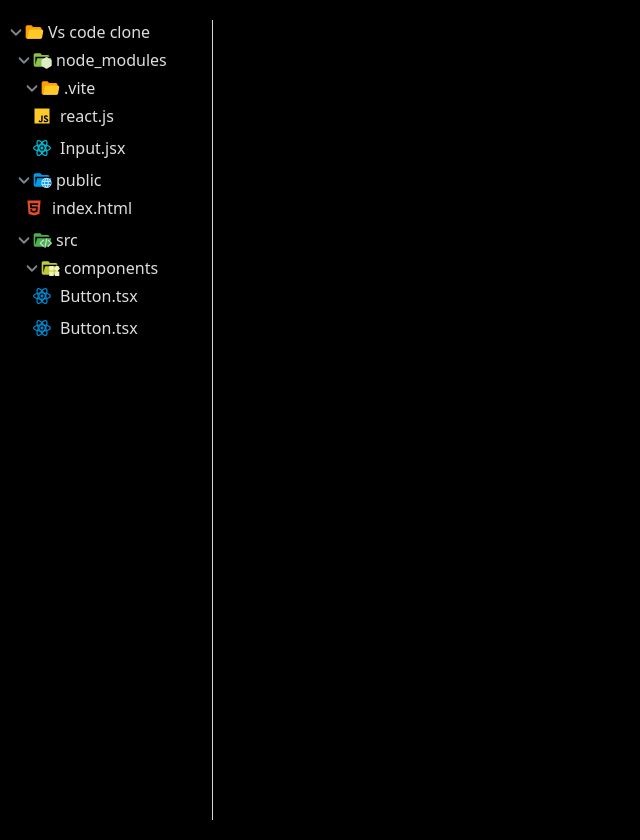
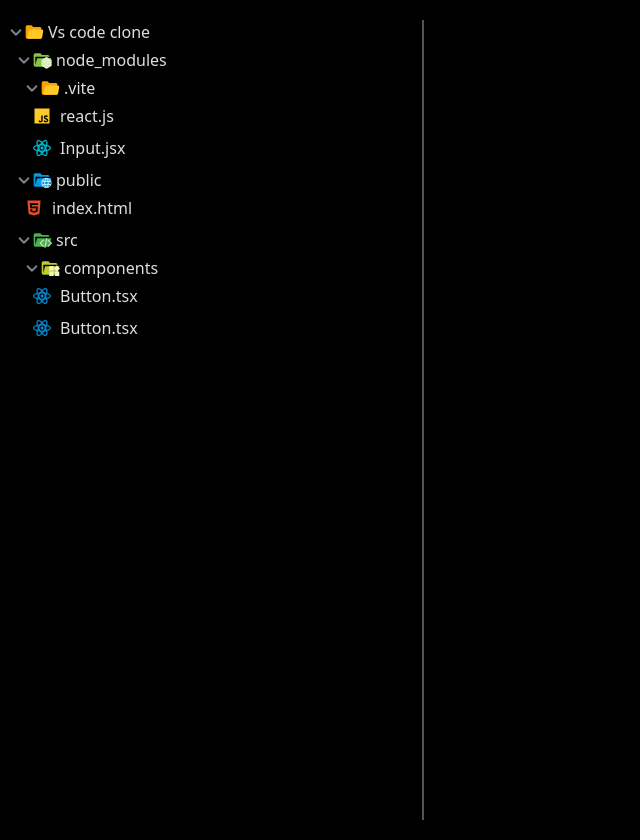
Before and after one commit to EmanSafa/Vs-Clone, a React (Vite) app: page / in a window 1280 px wide. Shown: the whole page, without its empty margins (0-640 px from the left). Built offline with nearby package versions, Linux system fonts and the light colour scheme.

Commit message:
feat/ResizablePanel

```diff
--- a/package.json
+++ b/package.json
@@ -15,6 +15,7 @@
     "react": "^19.1.1",
     "react-dom": "^19.1.1",
     "react-redux": "^9.2.0",
+    "react-resizable-panels": "^3.0.4",
     "react-syntax-highlighter": "^15.6.1",
     "tailwindcss": "^4.1.11",
     "uuid": "^11.1.0"
--- a/src/App.tsx
+++ b/src/App.tsx
@@ -1,16 +1,22 @@
 import "./App.css";
 import OpenedFilesBar from "./components/OpenedFilesBar";
 import RecursiveComponent from "./components/RecursiveComponent";
+import ResizablePanel from "./components/ResizablePanel";
 import { fileTree } from "./data/FileTree";
 
 function App() {
   return (
     <>
       <div className="my-5 flex h-screen ">
-        <div className="w-64 border-r border-gray-300">
-          <RecursiveComponent fileTree={fileTree} />
-        </div>
-        <OpenedFilesBar />
+        <ResizablePanel
+        showLeftPanel
+          leftPanel={
+            <div>
+              <RecursiveComponent fileTree={fileTree} />
+            </div>
+          }
+          rightPanel={<OpenedFilesBar />}
+        />
       </div>
     </>
   );
--- /dev/null
+++ b/src/components/ResizablePanel.tsx
@@ -0,0 +1,37 @@
+import { Panel, PanelGroup, PanelResizeHandle } from "react-resizable-panels";
+interface IProps {
+  defaultLayout?: number[] | undefined;
+  leftPanel: React.ReactNode;
+  rightPanel: React.ReactNode;
+  showLeftPanel?: boolean;
+}
+const ResizablePanel = ({
+  defaultLayout = [33, 67],
+  leftPanel,
+  rightPanel,
+  showLeftPanel,
+}: IProps) => {
+  const onLayout = (sizes: number[]) => {
+    document.cookie = `react-resizable-panels:layout=${JSON.stringify(sizes)}`;
+  };
+
+  return (
+    <PanelGroup
+      direction="horizontal"
+      onLayout={onLayout}
+      autoSaveId="condition"
+    >
+      {showLeftPanel && (
+        <>
+          <Panel defaultSize={defaultLayout[0]} collapsible>
+            {leftPanel}
+          </Panel>
+          <PanelResizeHandle className="border-zinc-600 border-r-2" />
+        </>
+      )}
+
+      <Panel defaultSize={defaultLayout[1]}>{rightPanel}</Panel>
+    </PanelGroup>
+  );
+};
+export default ResizablePanel;
```
Also changed, not shown: 1 other file (tests, documents, lock files or other folders).
